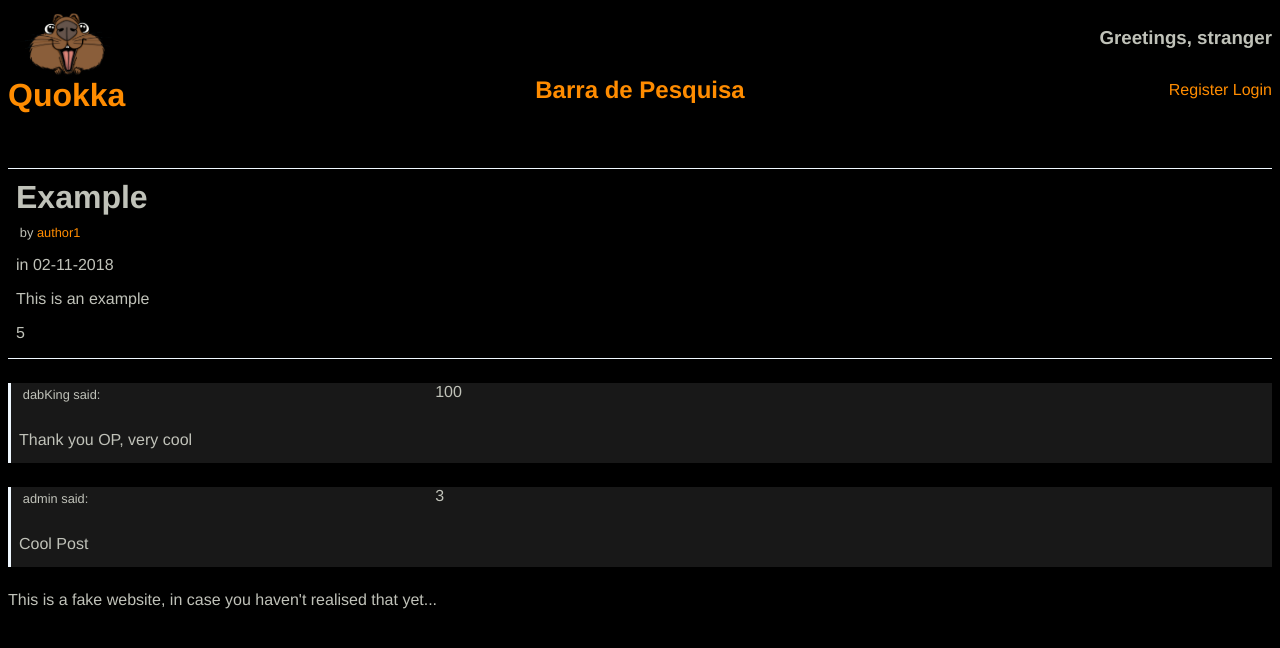
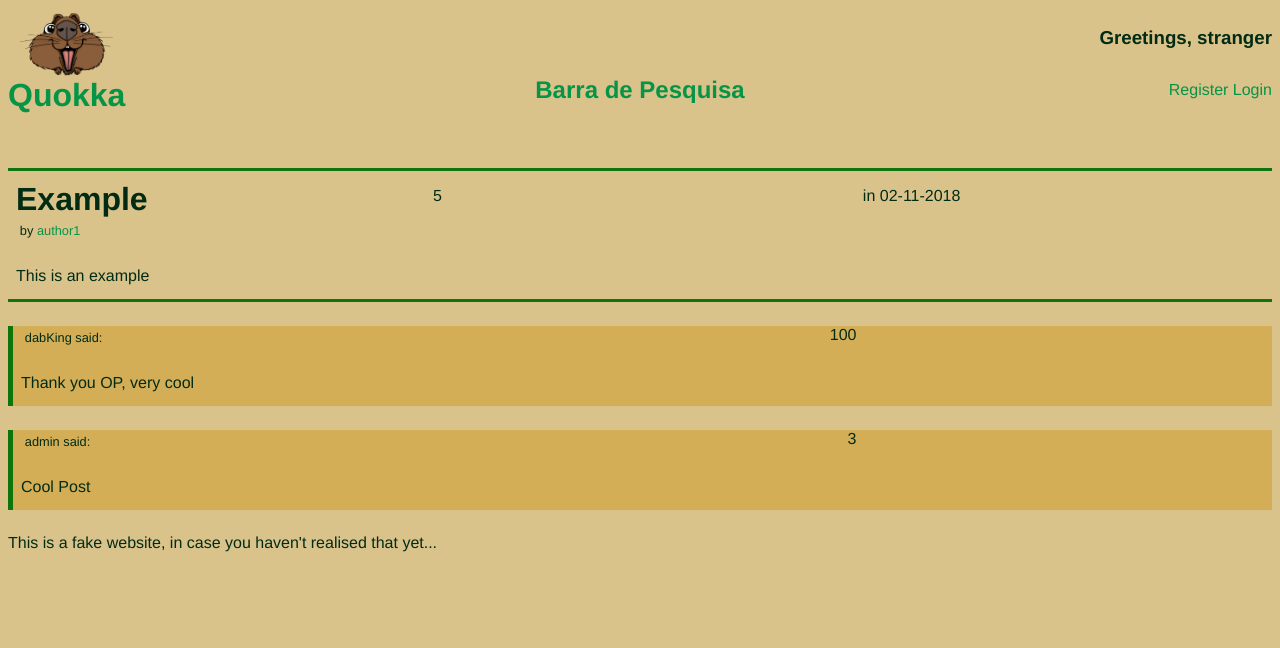
Before and after one commit to DiogoASTeixeira/LTW-Project, a PHP site: page /post/post_item.php?id=1 in a window 1280 px wide. Shown: the top 648 px of the page. Run offline with PHP 8.4, Linux system fonts and the light colour scheme; data comes from the database, SQL or seed files in the repository.

Commit message:
changes css thing

```diff
--- a/css/layout.css
+++ b/css/layout.css
@@ -42,19 +42,52 @@ header div {
 #single_comment #textbody{
     grid-area: mid / first / bot / fourth;
 }
+#upvotes{
+    text-align: right;
+}
+
+#single_post{
+    display: grid;
+    grid-template-rows: [title] 3em [top] 2em [mid] 3em [bot];
+    grid-template-columns: [first] 33% [second] 34% [third] 33% [fourth];
+}
+#single_post > h1{
+    grid-area: title / first / top / second;
+}
+#single_post #author{
+    grid-area: top / first / mid / second;
+}
+#single_post #upvotes{
+    grid-area: title / second / top / third;
+}
+#single_post #date{
+    grid-area: title / third / top / fourth;
+}
+#single_post #textbody{
+    grid-area: mid / first / bot / fourth;
+}
+#upvotes{
+    text-align: right;
+}
 #post_item {
     padding-top: 2em;
 }
 
 form {
+    padding-left: 25%;
+    padding-top: 3%;
     display: grid;
     grid-template-rows: [top] 3em [mid] 3em [midbot] 3em [bot] 3em [extrabot];
-    grid-template-columns: [first] 20% [second] auto [third];
+    grid-template-columns: [first] 6em [second] auto [third];
 }
 label[for=uname]{
+    padding-top: 0.25em;
+    text-align: justify;
     grid-area: top / first / mid / second;
 }
 label[for=psw]{
+    padding-top: 0.25em;
+    text-align: justify;
     grid-area: mid / first / midbot / second;
 }
 input[type=username]{
--- a/css/style.css
+++ b/css/style.css
@@ -1,8 +1,9 @@
 body {
-    background-color: black;
-    color: #c0c2b9;
+    background-color: rgb(218, 194, 139);
+    color:rgb(2, 43, 20);
     font-family:  Helvetica, sans-serif;
 }
+
 
 header #quokka_header{
     margin-left: 0.4em;
@@ -17,7 +18,7 @@ header #quokka_header img
 }
 
 header #quokka_header img:hover {
-    box-shadow: 0 0 2px 1px Coral;
+    box-shadow: 0 0 2px 1px rgb(6, 148, 70);
 }
 
 header h1{
@@ -37,21 +38,22 @@ header #user_action{
     padding-top: 25px;
 }
 
+
 #single_post{
     border-top-style: solid;
     border-bottom-style: solid;
-    border-color: aliceblue;
-    border-width: thin;
+    border-color:  rgb(16, 116, 12);
+    border-width: medium;
     margin-bottom: 1.5em;
     text-indent: 0.5em;
 }
 #single_comment{
     border-left-style: solid;
-    border-color: aliceblue;
-    border-width: medium;
+    border-color: rgb(16, 116, 12);
+    border-width: thick;
     margin-bottom: 1.5em;
     text-indent: 0.5em;
-    background-color: rgb(24, 24, 24);
+    background-color:rgb(211, 174, 87);
 }
 
 #single_post h1{
@@ -66,9 +68,9 @@ header #user_action{
     margin: 0em;
 }
 
-input[type=username], input[type=password]{
+input[type=username], input[type=password], input[type=text]{
     border-style: none;
-    background-color: #c0c2b9;
+    background-color: #f8e8cb;
     border-radius: 4px;
     width: 50%;
     height: 50%;
@@ -80,11 +82,11 @@ input[type=submit]{
 }
 
 a:link {
-    color: DarkOrange;
+    color: rgb(6, 148, 70);
     text-decoration: none;
 }
 
 a:visited {
-    color: SaddleBrown;
+    color: rgb(7, 97, 47);
     text-decoration: none;
 }
```
